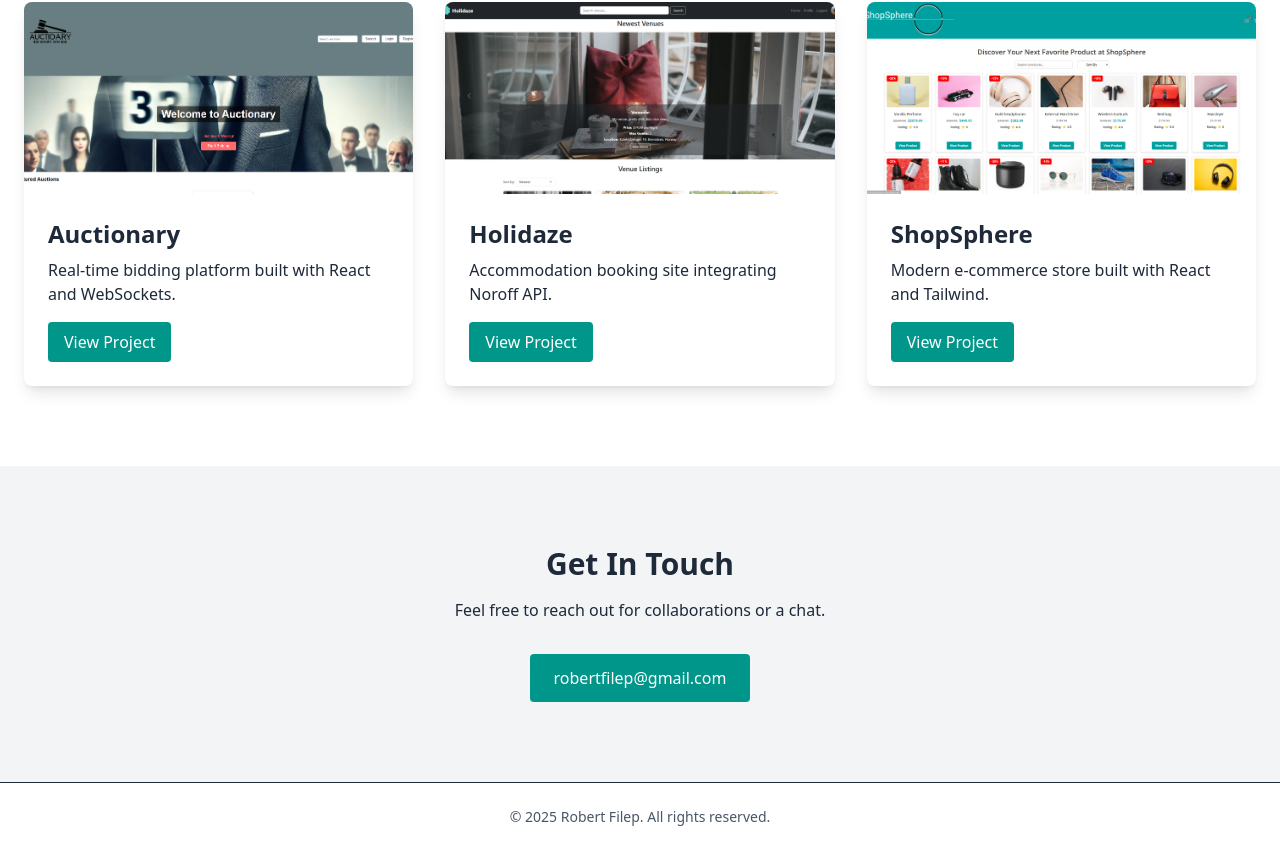
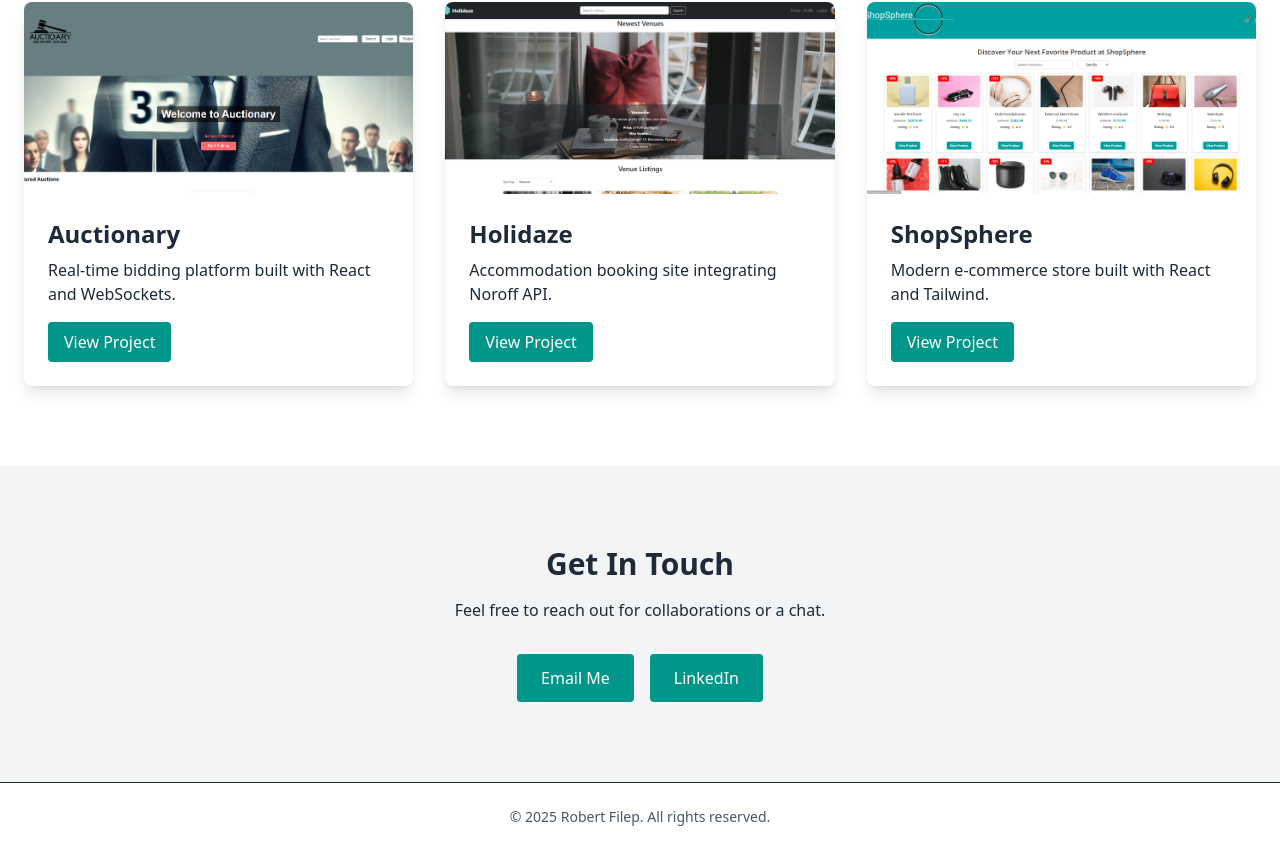
Before and after one commit to robfil50219/my-portfolio, a React (Vite) app: page / in a window 1280 px wide. Shown: the part 482-1333 px from the top of the page. Built offline with nearby package versions, Linux system fonts and the light colour scheme.

Commit message:
linkedin

```diff
--- a/src/components/Contact.jsx
+++ b/src/components/Contact.jsx
@@ -6,12 +6,22 @@ export default function Contact() {
             <div className="container mx-auto px-6 text-center">
                 <h2 className="text-3xl font-bold mb-4">Get In Touch</h2>
                 <p className="mb-8">Feel free to reach out for collaborations or a chat.</p>
-                <a
-                    href="mailto:robertfilep@gmail.com"
-                    className="inline-block px-6 py-3 bg-teal-600 text-white rounded hover:bg-teal-700"
-                >
-                    robertfilep@gmail.com
-                </a>
+                <div className="flex justify-center space-x-4">
+                    <a
+                        href="mailto:robertfilep@gmail.com"
+                        className="inline-block px-6 py-3 bg-teal-600 text-white rounded hover:bg-teal-700 transition"
+                    >
+                        Email Me
+                    </a>
+                    <a
+                        href="https://www.linkedin.com/in/robert-filep-417146264/"
+                        target="_blank"
+                        rel="noopener noreferrer"
+                        className="inline-block px-6 py-3 bg-teal-600 text-white rounded hover:bg-teal-700 transition"
+                    >
+                        LinkedIn
+                    </a>
+                </div>
             </div>
         </section>
     );
```
Also changed, not shown: 1 other file (tests, documents, lock files or other folders).
